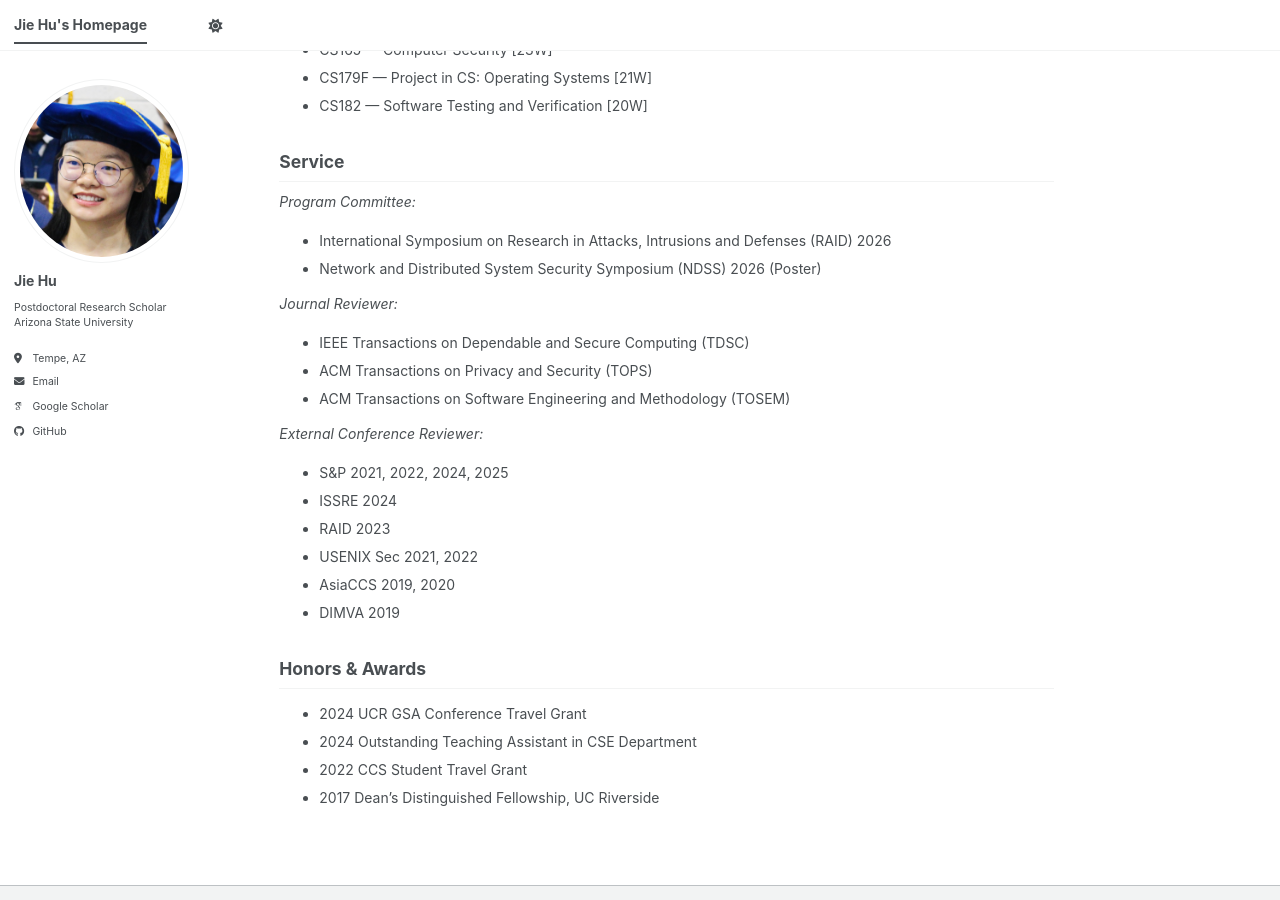
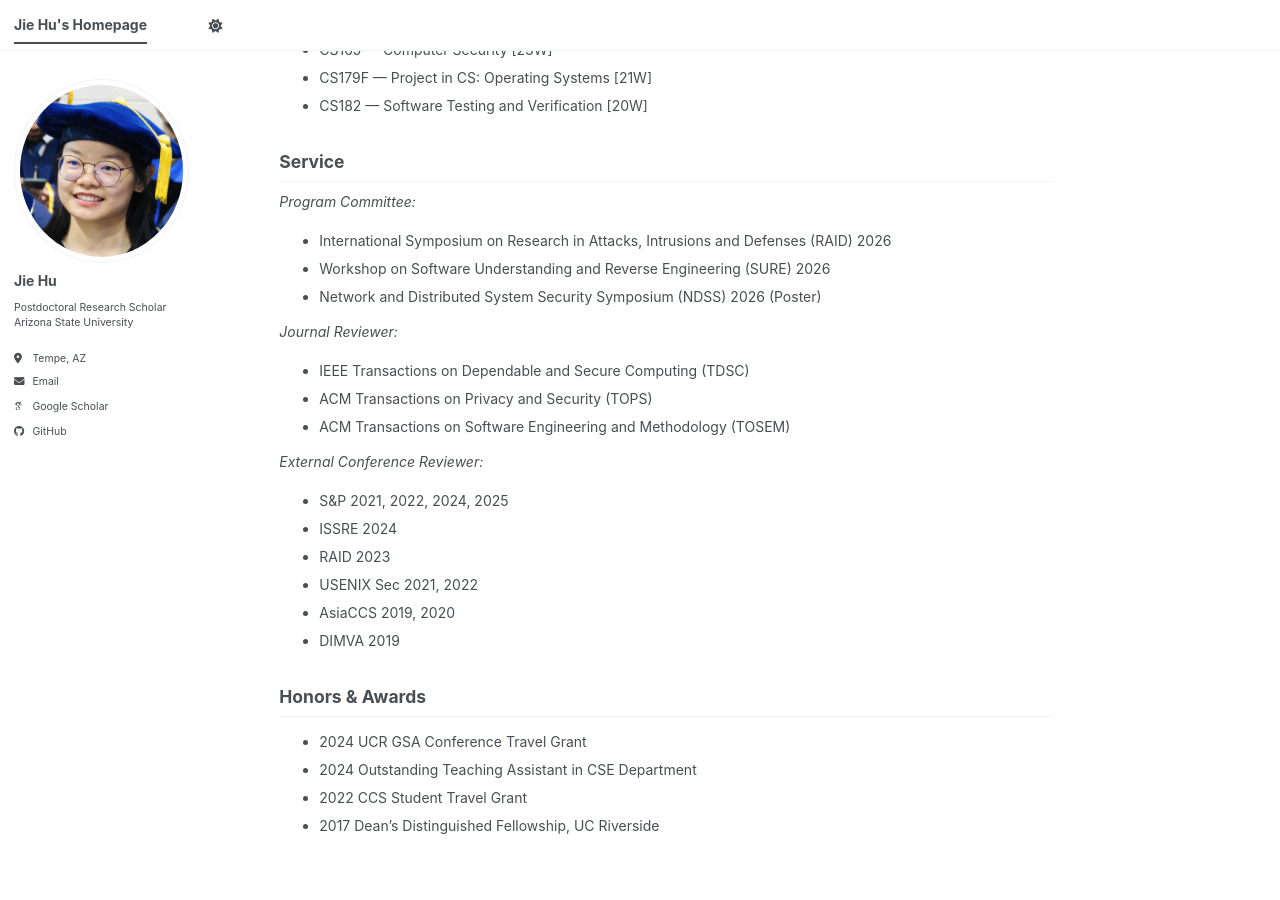
Before and after one commit to jhu066/jhu066.github.io, a Jekyll site: the page built from _pages/about.md, in a window 1280 px wide and 900 px high, scrolled down 1197 px. Built offline with Jekyll 4.4.1, drawn with Linux system fonts in a browser that asks for light colours; some web fonts are replaced; a script bundle is joined from its source files by our own code; library files that are not in the unit come from our copies.

Commit message:
add SURE

```diff
--- a/_pages/about.md
+++ b/_pages/about.md
@@ -43,6 +43,7 @@
 
 *Program Committee:*
 - International Symposium on Research in Attacks, Intrusions and Defenses (RAID) 2026
+- Workshop on Software Understanding and Reverse Engineering (SURE) 2026
 - Network and Distributed System Security Symposium (NDSS) 2026 (Poster)
 
 *Journal Reviewer:*
```
